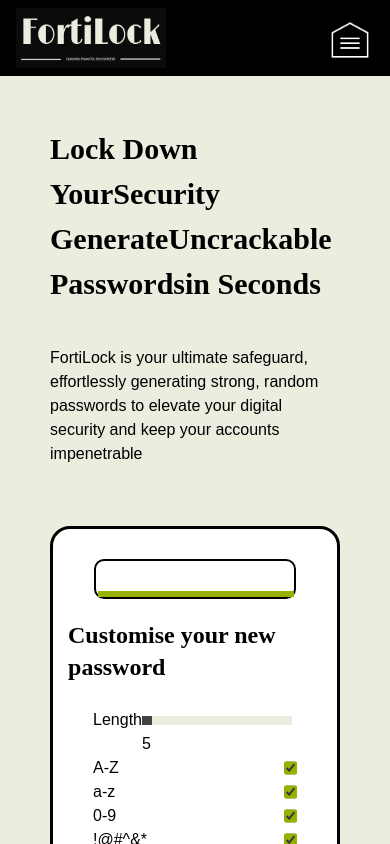
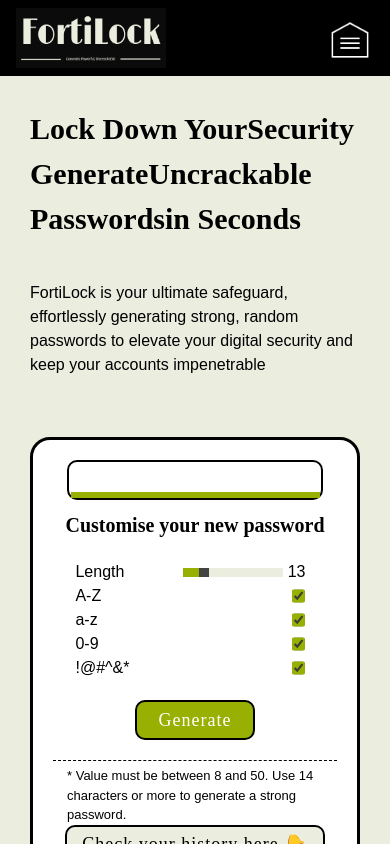
Before and after one commit to qinangao/psw-generator-v2, a React (Vite) app: page / in a window 390 px wide. Shown: the top 844 px of the page. Built offline with nearby package versions, Linux system fonts and the light colour scheme.

Commit message:
feat: implement Option component for customizable password settings

```diff
--- a/src/components/Generator.tsx
+++ b/src/components/Generator.tsx
@@ -1,77 +1,66 @@
 import Button from "./Button";
+import Option from "./Option";
+
 function Generator() {
   return (
-    <section className="w-full border-3 border-black bg-white rounded-[20px] lg:w-[50%] xl:w-[35%]  ">
-      <div className="p-[30px]  flex flex-col items-center">
-        <div className="w-[90%] min-h-[40px] border-[2px] border-black rounded-[10px] text-center relative p-[5px] break-words ">
+    <section className="w-full border-3 border-black bg-white rounded-[20px] lg:w-[50%] xl:w-[35%]">
+      <div className="p-[20px] md:p-[30px] flex flex-col items-center w-full">
+        <div className="w-[90%] min-h-[40px] border-[2px] border-black rounded-[10px] text-center relative p-[5px] break-words">
           <p className="result"></p>
 
           <div className="bg-[#DCDCDC] h-[6px] w-[99%] absolute bottom-0 left-[2px] rounded-[10px]">
-            <div className=" h-full bg-[#97b002]"></div>
+            <div className="h-full bg-[#97b002]"></div>
           </div>
         </div>
 
         <div>
-          <h2 className="pt-[20px] font-bold text-2xl">
+          <h2 className="text-[20px] text-center font-bold pt-[10px] md:pt-[20px] xl:text-2xl">
             Customise your new password
           </h2>
 
-          <form className="flex flex-col p-[25px]">
-            <div className="flex justify-between">
-              <label htmlFor="length">Length</label>
-              <div className="psw__range">
-                <input
-                  className="range-custom w-[150px] mr-[5px] overflow-hidden bg-[#ebeddf]"
+          <form className="w-[250px] px-[10px] py-[20px] flex flex-col md:w-[320px]">
+            <Option
+              label="Length"
               type="range"
               name="length"
               id="length"
-                  min="5"
-                  max="50"
-                  value="0"
+              min={5}
+              max={50}
+              value={13}
+              onChange={(e) => console.log(e.target.value)}
             />
-                <output>5</output>
-              </div>
-            </div>
-            <div className="flex justify-between">
-              <label htmlFor="uppercase">A-Z</label>
-              <input
-                className="accent-[#97b002] checkbox__uppercase"
+            <Option
+              label="A-Z"
               type="checkbox"
               name="uppercase"
               id="uppercase"
-                checked
+              checked={true}
+              onChange={(e) => console.log(e.target.checked)}
             />
-            </div>
-            <div className="flex justify-between">
-              <label htmlFor="lowercase">a-z</label>
-              <input
-                className="checkbox__lowercase accent-[#97b002] checkbox"
+            <Option
+              label="a-z"
               type="checkbox"
               name="lowercase"
               id="lowercase"
-                checked
+              checked={true}
+              onChange={(e) => console.log(e.target.checked)}
             />
-            </div>
-            <div className="flex justify-between">
-              <label htmlFor="number">0-9</label>
-              <input
-                className="checkbox__number accent-[#97b002]"
+            <Option
+              label="0-9"
               type="checkbox"
               name="number"
               id="number"
-                checked
+              checked={true}
+              onChange={(e) => console.log(e.target.checked)}
             />
-            </div>
-            <div className="flex justify-between">
-              <label htmlFor="punctuation">!@#^&*</label>
-              <input
-                className="checkbox__punctuation accent-[#97b002]"
+            <Option
+              label="!@#^&*"
               type="checkbox"
               name="punctuation"
               id="punctuation"
-                checked
+              checked={true}
+              onChange={(e) => console.log(e.target.checked)}
             />
-            </div>
           </form>
         </div>
         <Button
--- a/src/components/Main.tsx
+++ b/src/components/Main.tsx
@@ -3,7 +3,7 @@ import Generator from "./Generator";
 
 function Main() {
   return (
-    <div className="flex flex-col md:flex-row justify-between p-[50px] gap-[60px] items-center bg-[#EBEDDF] xl:px-[120px] :py-[100px]">
+    <div className="p-[30px] flex flex-col md:flex-row justify-between md:p-[50px] gap-[60px] items-center bg-[#EBEDDF] xl:px-[120px] :py-[100px]">
       <Description />
       <Generator />
     </div>
--- /dev/null
+++ b/src/components/Option.tsx
@@ -0,0 +1,55 @@
+interface OptionProps {
+  label: string;
+  type: "checkbox" | "range";
+  name: string;
+  id: string;
+  value?: string | number;
+  min?: number;
+  max?: number;
+  checked?: boolean;
+  onChange?: (e: React.ChangeEvent<HTMLInputElement>) => void;
+}
+
+function Option({
+  label,
+  type,
+  name,
+  id,
+  value,
+  min,
+  max,
+  checked,
+  onChange,
+}: OptionProps) {
+  return (
+    <div className="flex justify-between">
+      <label htmlFor={id}>{label}</label>
+      {type === "range" ? (
+        <div className="psw__range">
+          <input
+            className="w-[100px] range-custom mr-[5px] overflow-hidden bg-[#ebeddf] md:w-[150px]"
+            type="range"
+            name={name}
+            id={id}
+            min={min}
+            max={max}
+            value={value}
+            onChange={onChange}
+          />
+          <output>{value}</output>
+        </div>
+      ) : (
+        <input
+          className="accent-[#97b002]"
+          type="checkbox"
+          name={name}
+          id={id}
+          checked={checked}
+          onChange={onChange}
+        />
+      )}
+    </div>
+  );
+}
+
+export default Option;
```
Lines whose indentation alone changed are shown as unchanged.
